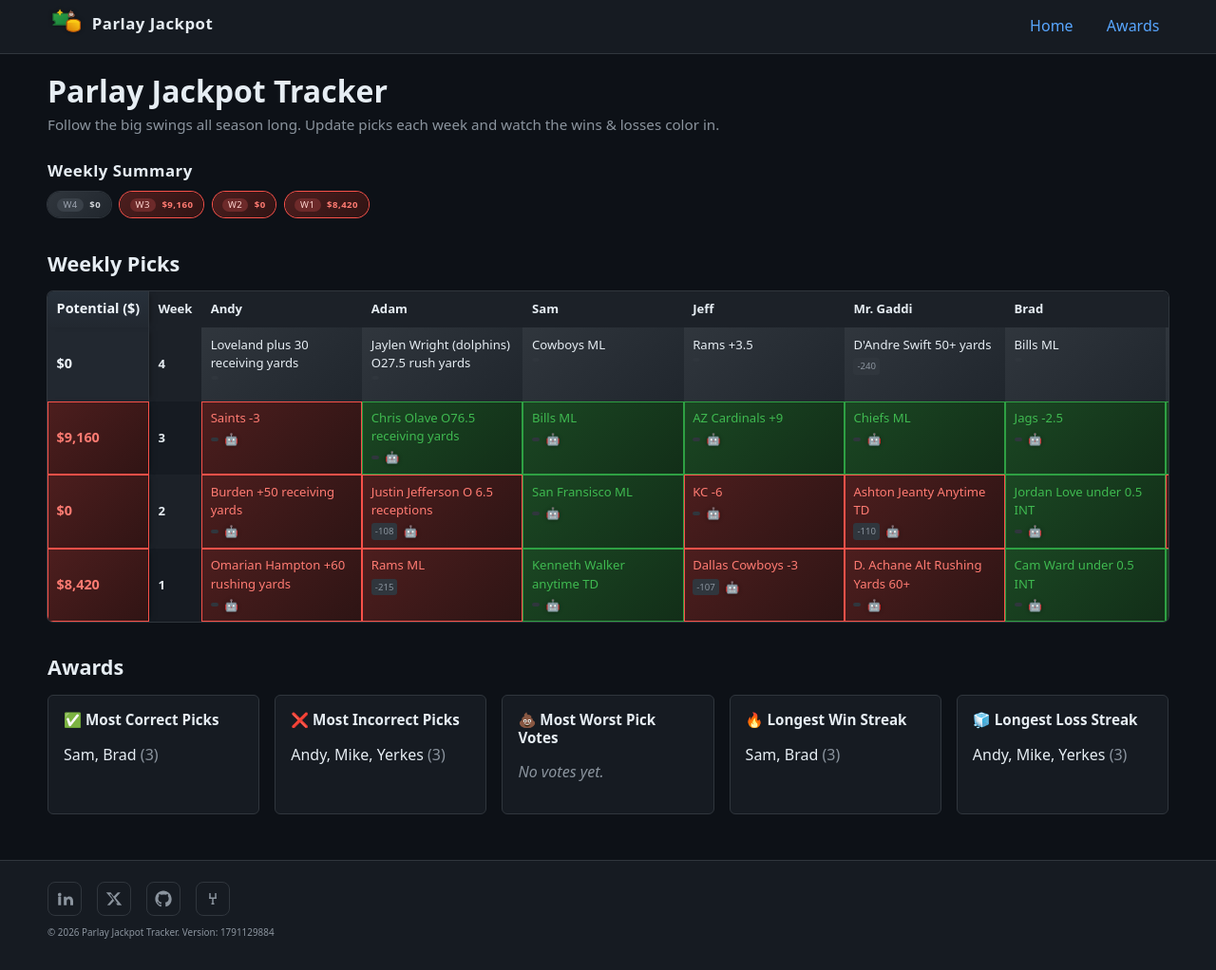
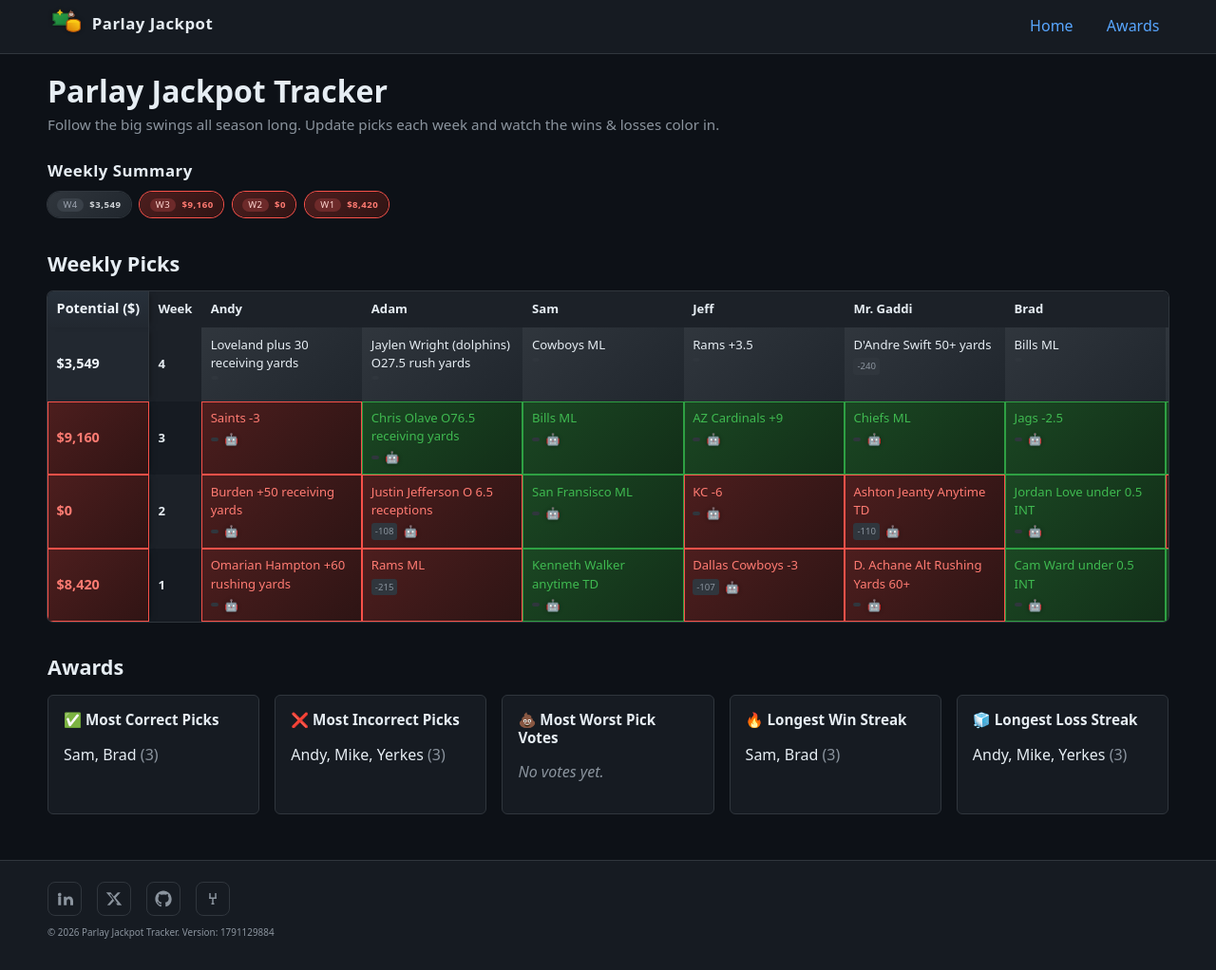
Before and after one commit to jeffmiller00/parlay_jackpot, a Jekyll site: the page built from index.markdown, in a window 1280 px wide. Shown: the whole page at 95% size. Built offline with Jekyll 4.4.1, drawn with Linux system fonts in a browser that asks for light colours.

Commit message:
Set week 4 total potential to 3549
Co-Authored-By: Claude Opus 5.5 <noreply@anthropic.com>

```diff
--- a/_data/weeks.yml
+++ b/_data/weeks.yml
@@ -3,7 +3,7 @@ season: 2026
 version: 1791129884
 weeks:
 - week: 4
-  total_potential: 0
+  total_potential: 3549
   worst_rationale: ___
   picks:
     andy:
```
